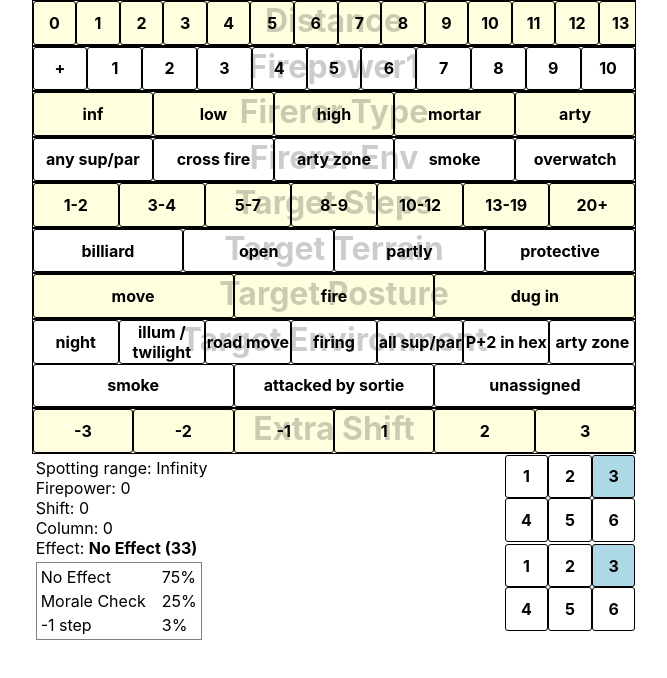
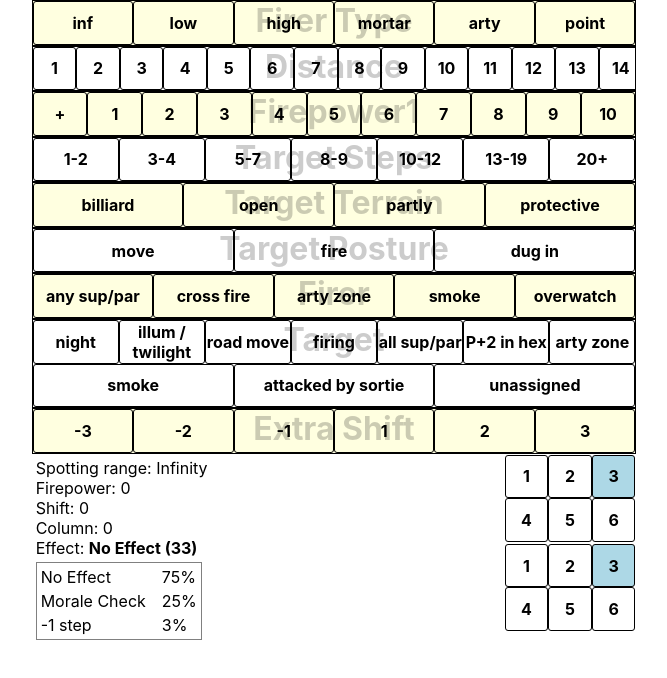
Before and after one commit to rzymek/red-winter-calc, a Preact app: page / in a window 1280 px wide. Shown: the top 678 px of the page, without its empty margins (306-973 px from the left). Built offline with nearby package versions, Linux system fonts and the light colour scheme.

Commit message:
point fire ui

```diff
--- a/src/app.tsx
+++ b/src/app.tsx
@@ -36,19 +36,27 @@ export function App() {
         }, [])
 
     }}>
+        <PickOne field="firererType"/>
+        {state.firererType === 'point'
+            ? <>
+                <PickOne field="pRange"/>
+                <PickOne field="pDifferential"/>
+            </>
+            : <>
                 <PickOne field="distance"/>
                 {state.firepower.map((_, idx) =>
                     <PickFirepower index={idx} key={idx}/>
                 )}
-        <PickOne field="firererType"/>
                 {(state.firererType === 'inf' && isDefined(state.distance) && state.distance <= 1) &&
                     <PickOne field="firererSteps"/>}
 
-        <PickMany field="firererEnv"/>
                 <PickOne field="targetSteps"/>
+            </>}
         <PickOne field="targetTerrain"/>
         <PickOne field="targetPosture"/>
+        <PickMany field="firererEnv"/>
         <PickMany field="targetEnv" wrap={true} minWidth='2cm'/>
+
         <PickOne field="extraShift"/>
         <Dbg state={state}/>
 
--- a/src/areaFireRangeShift.tsx
+++ b/src/areaFireRangeShift.tsx
@@ -12,6 +12,7 @@ export function areaFireRangeShift(state: State): number {
         high: [+4, +2, +1],
         mortar: [0],
         arty: [0],
+        point: [],
     } as const;
     return table[type][distance] ?? 0;
 
--- a/src/fire-resolution.tsx
+++ b/src/fire-resolution.tsx
@@ -129,7 +129,6 @@ function areaTargetStacking(state: State): number {
     const noPenalty = state.firererType === 'arty' || (
         includesLowTrajectory(state) && spotted(state) && state.distance !== 0
     )
-    console.log({value, 'targetSteps': state.targetSteps, noPenalty})
     return noPenalty ? Math.max(0, value) : value;
 }
 
--- a/src/state.ts
+++ b/src/state.ts
@@ -13,14 +13,14 @@ export function firepowerDef(index: number) {
 export const pickOneDefs = {
     distance: {
         label: 'Distance',
-        values: [0, 1, 2, 3, 4, 5, 6, 7, 8, 9, 10, 11, 12, 13]
+        values: range(1, 20 + 1),
     },
     firererType: {
-        label: 'Firerer Type',
-        values: ['inf', 'low', 'high', 'mortar', 'arty']
+        label: 'Firer Type',
+        values: ['inf', 'low', 'high', 'mortar', 'arty', 'point']
     },
     firererSteps: {
-        label: 'Firerer Steps',
+        label: 'Firer Steps',
         values: range(1, 40 + 1)
     },
     targetSteps: {
@@ -50,15 +50,23 @@ export const pickOneDefs = {
     extraShift: {
         label: 'Extra Shift',
         values: [-3, -2, -1, 1, 2, 3],
+    },
+    pRange:{
+        label: 'Range',
+        values: ['close','nominal','long'],
+    },
+    pDifferential: {
+        label: 'Differential',
+        values: range(-5,5+1).reverse(),
     }
 } as const;
 export const pickManyDefs = {
     firererEnv: {
-        label: 'Firerer Env',
+        label: 'Firer',
         values: ['any sup/par', 'cross fire', 'arty zone', 'smoke', 'overwatch']
     },
     targetEnv: {
-        label: "Target Environment",
+        label: "Target",
         values: ['night', 'illum / twilight', 'road move', 'firing', 'all sup/par',
             'P+2 in hex', 'arty zone', 'smoke', 'attacked by sortie', 'unassigned']
     },
```
Lines whose indentation alone changed are shown as unchanged.
